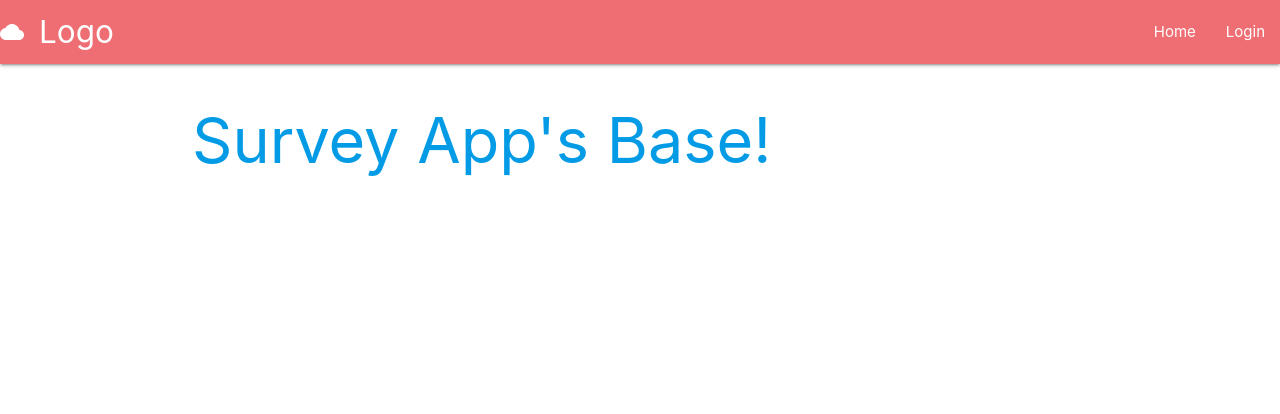
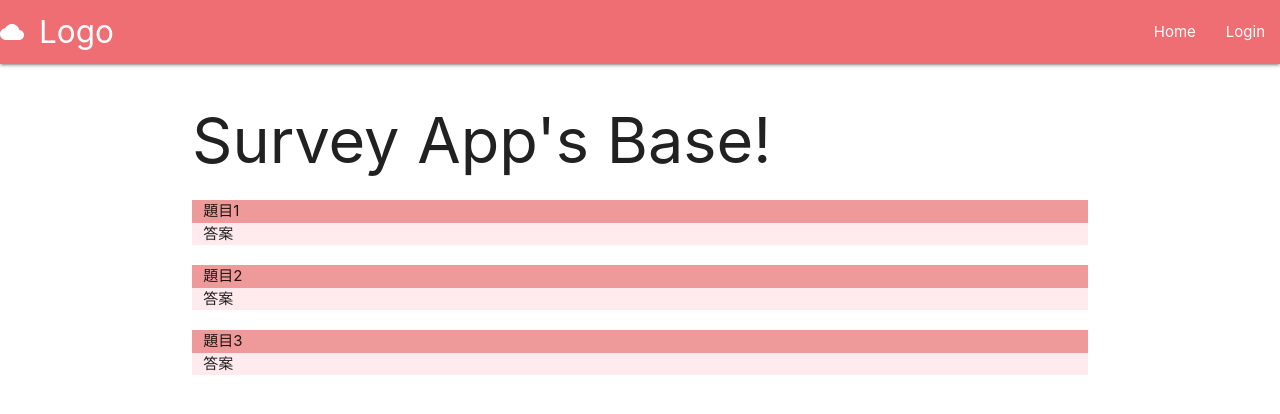
Before and after one commit to shihyuuuuuuu/GiftU, a Django app: template gift_u/apps/survey/templates/survey/survey.html in a window 1280 px wide. Shown: the top 414 px of the page. Run offline with Django 3.2, Linux system fonts and the light colour scheme; the template is opened without the code that fills it, so the values that code supplies are empty.

Commit message:
update survey-app template

```diff
--- a/gift_u/apps/survey/templates/survey/survey.html
+++ b/gift_u/apps/survey/templates/survey/survey.html
@@ -2,7 +2,35 @@
 {% load static %}
 
 {% block content %}
-<header class="page-header">
-    <h1><a href="#">Survey App's Base!</a></h1>
+<header class="page-header"></header>
+    <h1>Survey App's Base!</h1>
 </header>
+
+<!-- {% if user.is_authenticated %}
+{% for question in questionnaire %}
+    <div class="row">
+        <div class="col s12 red lighten-3">Q:{{forloop.counter}}{{question}}</div>
+        <div class="col s12 red lighten-5">A:</div>
+    </div>
+{% endfor %}
+
+{% else %}
+
+{% endif %} -->
+    <div class="row">
+        <div class="col s12 red lighten-3">題目1</div>
+        <div class="col s12 red lighten-5">答案</div>
+    </div>
+    <div class="row">
+        <div class="col s12 red lighten-3">題目2</div>
+        <div class="col s12 red lighten-5">答案</div>
+    </div>
+
+    <div class="row">
+        <div class="col s12 red lighten-3">題目3</div>
+        <div class="col s12 red lighten-5">答案</div>
+    </div>
+
+
+
 {% endblock %}
--- a/gift_u/apps/survey/urls.py
+++ b/gift_u/apps/survey/urls.py
@@ -9,9 +9,9 @@ urlpatterns = [
     # ex: /survey/
     path('', views.index, name='index'),
     # # ex: /survey/5/
-    # path('<int:question_id>/', views.detail, name='detail'),
-    # # ex: /survey/5/results/
-    # path('<int:question_id>/results/', views.results, name='results'),
+    # path('<int:question_id>/', Questionnaire.as_view(), name='detail'),
+    # ex: /survey/John/1/
+    # path('/<str:creator>/<int:question_id>/', views.index, name='index'),
     # # ex: /survey/5/vote/
     # path('<int:question_id>/vote/', views.vote, name='vote'),
     path('demo', views.demo, name='demo'),
```
Also changed, not shown: gift_u/apps/survey/views.py (+7 -2 lines), gift_u/apps/survey/forms.py (added).
